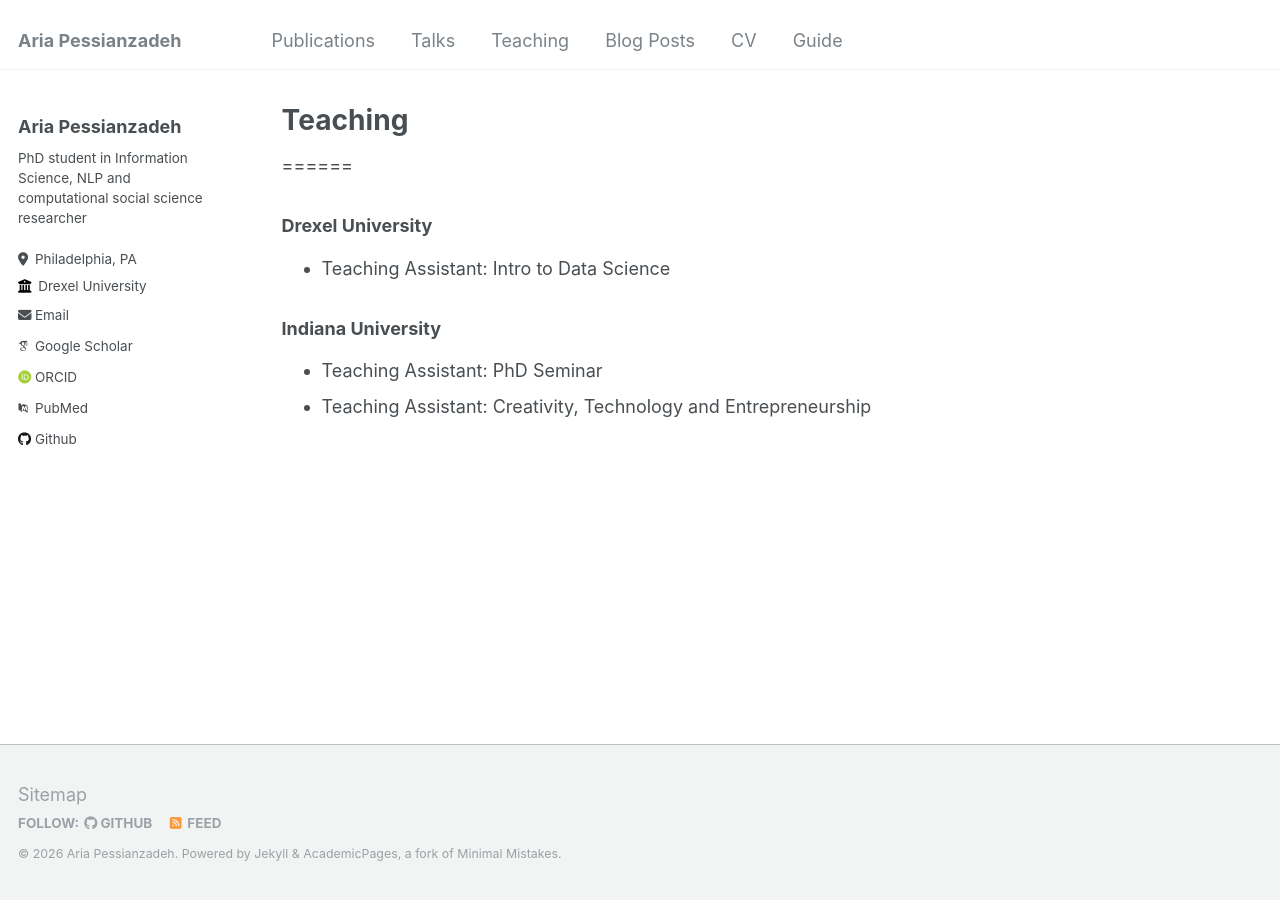
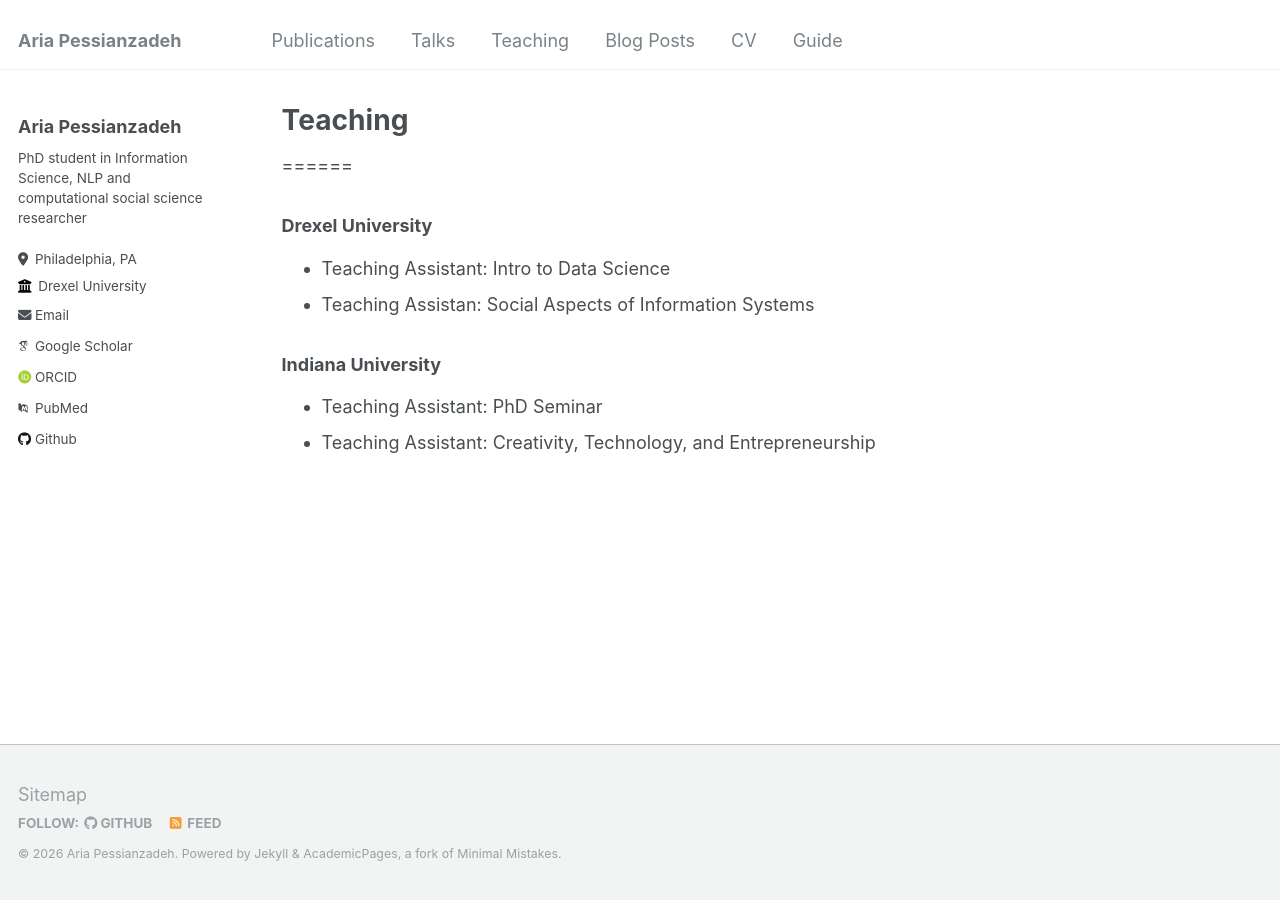
Before and after one commit to aryapess/aryapess.github.io, a Jekyll site: the page built from _pages/teaching.md, in a window 1280 px wide. Built offline with Jekyll 4.4.1, drawn with Linux system fonts in a browser that asks for light colours; some web fonts are replaced.

```diff
--- a/_pages/teaching.md
+++ b/_pages/teaching.md
@@ -7,7 +7,8 @@ author_profile: true
 ======
 ### Drexel University
 * Teaching Assistant: Intro to Data Science
+* Teaching Assistan: Social Aspects of Information Systems
 
 ### Indiana University
 * Teaching Assistant: PhD Seminar
-* Teaching Assistant: Creativity, Technology and Entrepreneurship
+* Teaching Assistant: Creativity, Technology, and Entrepreneurship
```
